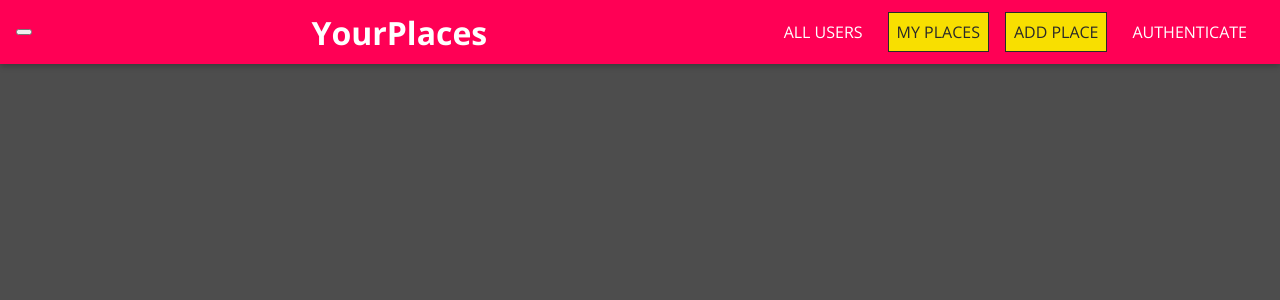
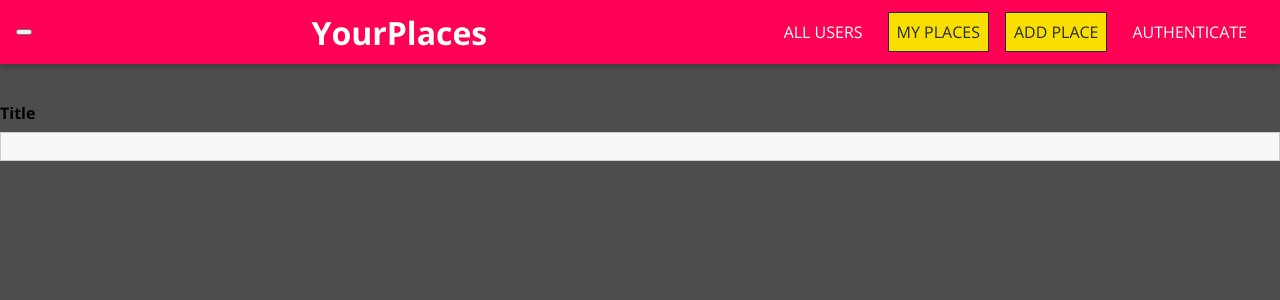
Before and after one commit to TomTwig/MERN_practice_sharePlaces, a React (Create React App) app: page /places/new in a window 1280 px wide. Shown: the top 300 px of the page. Built offline with nearby package versions, Linux system fonts and the light colour scheme.

Commit message:
add basic custom input element for form at NewPlaces Page

```diff
--- /dev/null
+++ b/src/places/pages/NewPlace.css
@@ -0,0 +1,10 @@
+.place-form {
+    list-style: none;
+    margin: 0 auto;
+    padding: 1rem;
+    width: 90%;
+    max-width: 40rem;
+    box-shadow: 0 2px 8px rgba(0, 0, 0, 0.26);
+    border-radius: 6px;
+    background: white;
+  }
--- a/src/places/pages/NewPlace.js
+++ b/src/places/pages/NewPlace.js
@@ -1,5 +1,6 @@
 
 import React from "react"
+import Input from "../../shared/components/FormElements/Input"
 
 export default function NewPlace(){
 
@@ -7,6 +8,9 @@
     return(
         <form className="place-form">
 
+            <Input element={"input"} type={"text"} label={"Title"} />
+
+
 
         </form>
 
--- /dev/null
+++ b/src/shared/components/FormElements/Input.css
@@ -0,0 +1,41 @@
+.form-control {
+    margin: 1rem 0;
+  }
+
+  .form-control label,
+  .form-control input,
+  .form-control textarea {
+    display: block;
+  }
+
+  .form-control label {
+    font-weight: bold;
+    margin-bottom: 0.5rem;
+  }
+
+  .form-control input,
+  .form-control textarea {
+    width: 100%;
+    font: inherit;
+    border: 1px solid #ccc;
+    background: #f8f8f8;
+    padding: 0.15rem 0.25rem;
+  }
+
+  .form-control input:focus,
+  .form-control textarea:focus {
+    outline: none;
+    background: #ebebeb;
+    border-color: #510077;
+  }
+
+  .form-control--invalid label,
+  .form-control--invalid p {
+    color: red;
+  }
+
+  .form-control--invalid input,
+  .form-control--invalid textarea {
+    border-color: red;
+    background: #ffd1d1;
+  }
--- /dev/null
+++ b/src/shared/components/FormElements/Input.js
@@ -0,0 +1,18 @@
+
+
+import React from "react";
+
+import "./Input.css";
+
+export default function Input(props) {
+    const element = props.element === "input"? <input id={props.id} type={props.type} placeholder= {props.placeholder} />
+     :
+      <textarea id={props.id} rows ={props.rows || 3}/>
+  return (
+    <div className="form-control">
+        <label htmlFor={props.id}>{props.label}</label>
+        {element}
+    </div>
+
+  );
+}
```
